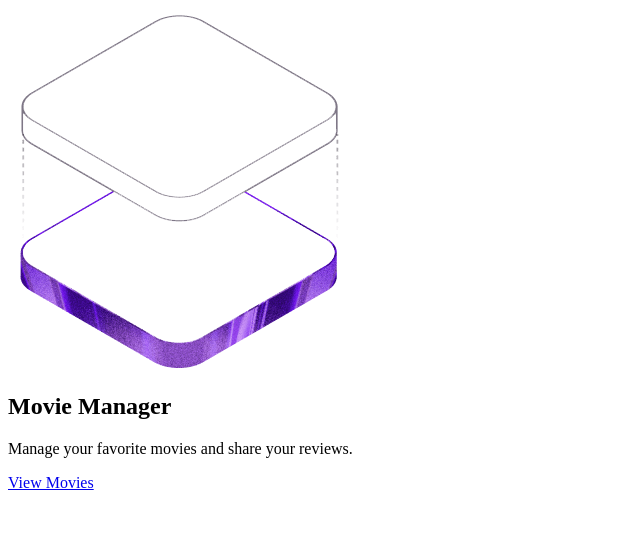
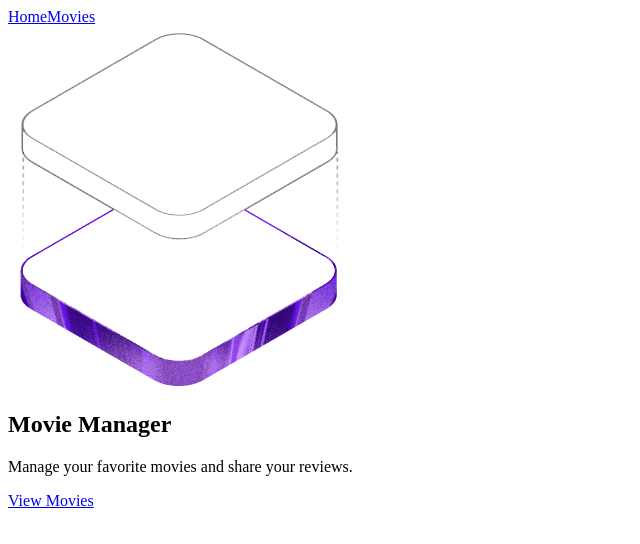
Before and after one commit to NP319/unit-2-project-movie-manager, a React (Vite) app in the folder react-frontend-app/: page / in a window 1280 px wide. Shown: the top 544 px of the page, without its empty margins (0-640 px from the left). Built offline with nearby package versions, Linux system fonts and the light colour scheme.

Commit message:
Add header navigation

```diff
--- a/react-frontend-app/src/App.jsx
+++ b/react-frontend-app/src/App.jsx
@@ -1,3 +1,6 @@
+// Import the Header component
+import Header from './components/Header'
+
 import { BrowserRouter, Routes, Route } from 'react-router'
 import Home from './pages/Home'
 import MovieList from './pages/MovieList'
@@ -6,11 +9,16 @@
 function App() {
   return (
     <BrowserRouter>
+
+      {/* Website navigation */}
+      <Header />
+
       <Routes>
         <Route path="/" element={<Home />} />
         <Route path="/movies" element={<MovieList />} />
         <Route path="/movies/:id" element={<MovieDetail />} />
       </Routes>
+
     </BrowserRouter>
   )
 }
--- a/react-frontend-app/src/components/Header.jsx
+++ b/react-frontend-app/src/components/Header.jsx
@@ -0,0 +1,25 @@
+// Import Link to navigate between pages
+import { Link } from 'react-router'
+
+// Header component
+function Header() {
+  return (
+    <header>
+
+      {/* Navigation for the website */}
+      <nav>
+        <Link to="/">
+          Home
+        </Link>
+
+        <Link to="/movies">
+          Movies
+        </Link>
+      </nav>
+
+    </header>
+  )
+}
+
+// Export Header component
+export default Header
```
